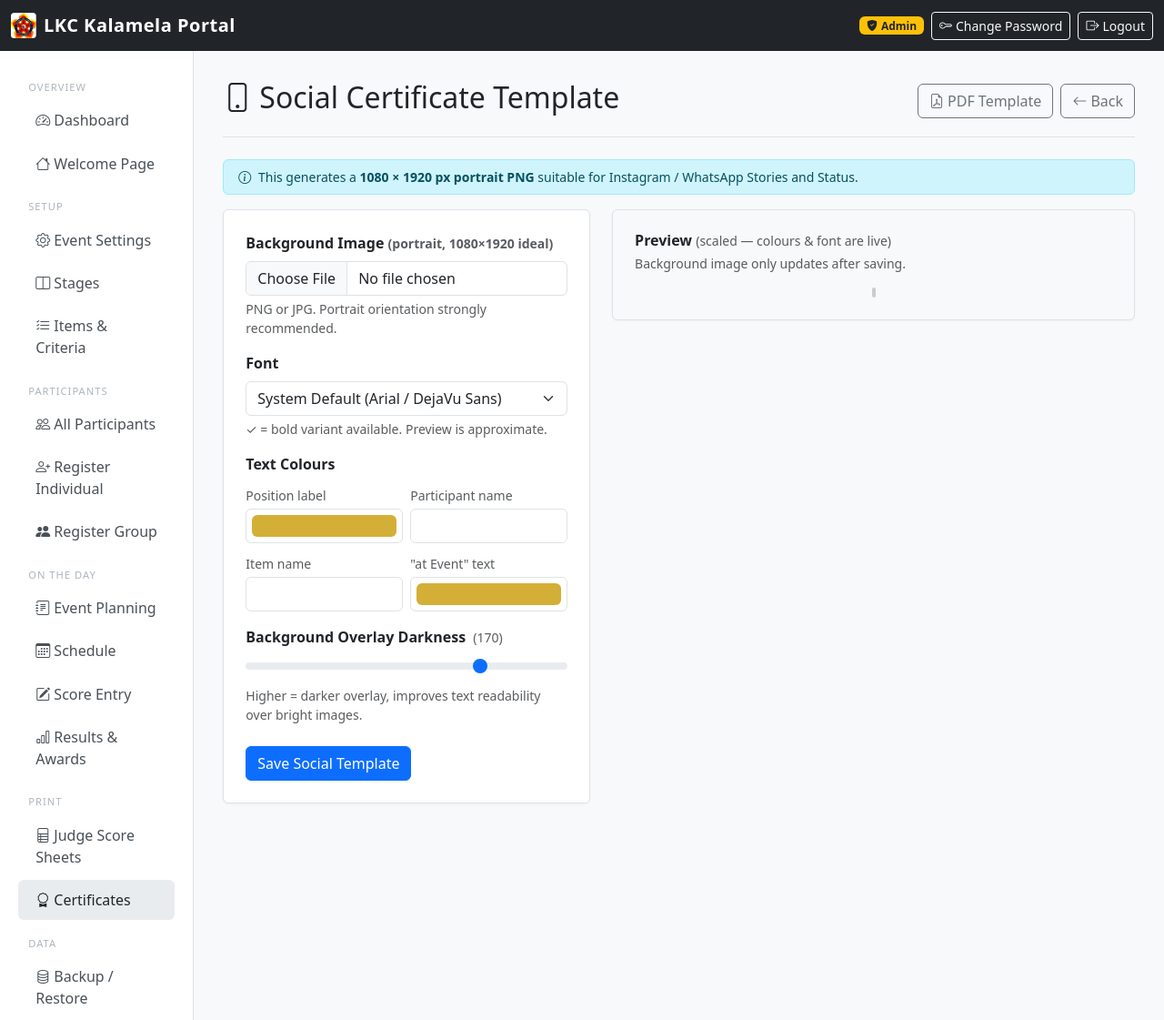
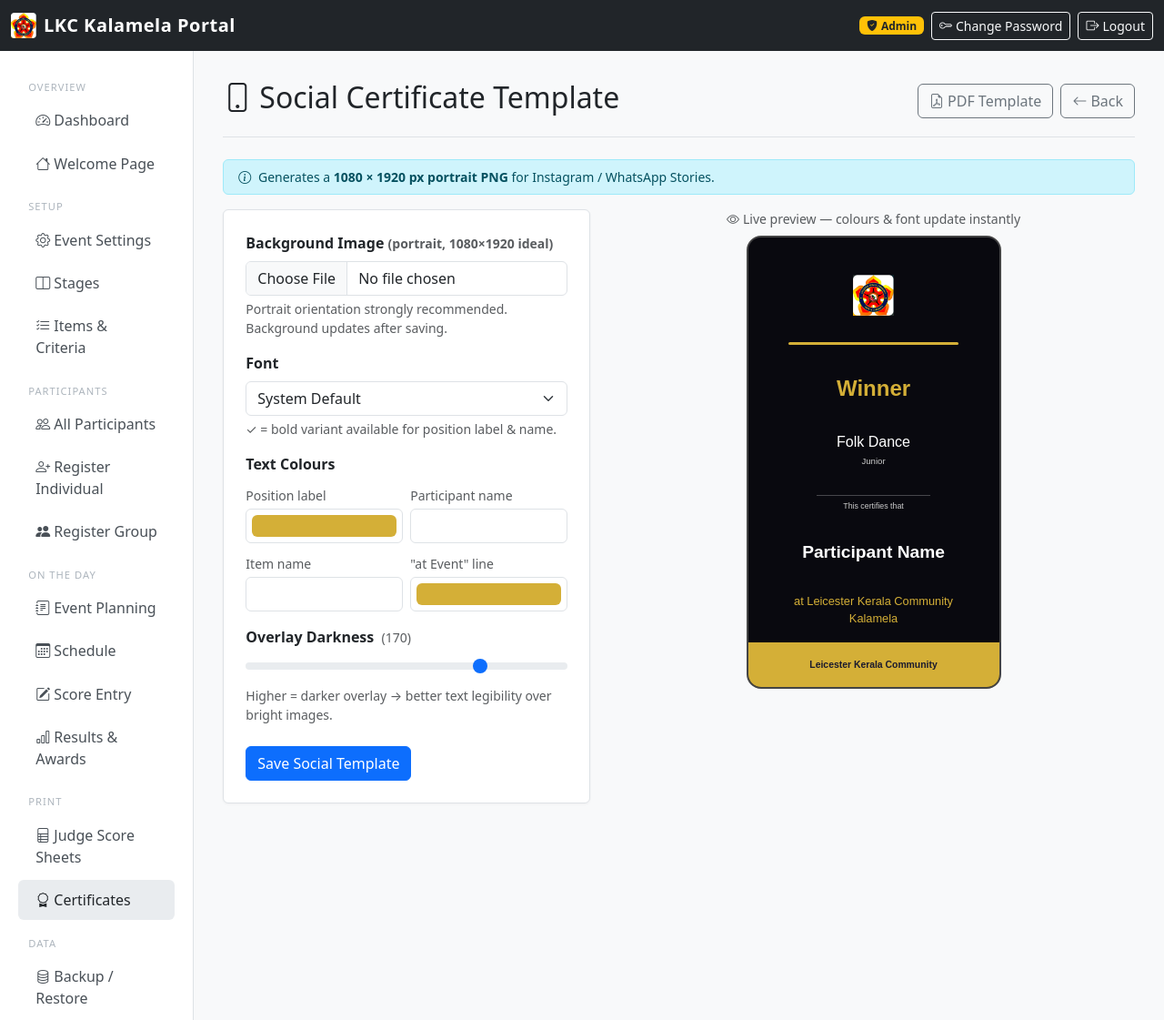
Before and after one commit to RamBSn/kalamela-azure, a Flask app: page /certificates/social-template in a window 1280 px wide. Shown: the whole page at 91% size. Run offline with Flask 3, Linux system fonts and the light colour scheme; the visitor is signed in with stand-in values (Sample User, id 1).

Commit message:
Fix social cert preview and fill-screen layout
Preview fixes:
- Replace padding-top aspect-ratio hack with CSS aspect-ratio:9/16
  so children have a real computed height and percentage sizes work
- Overlay uses position:absolute top/left/width/height (not inset:0)
  for broader browser compatibility
- justify-content:space-evenly distributes items across the full height
- Footer pinned absolutely at bottom; padding-bottom reserves its space

PNG generator:
- Pre-measure all 9 content blocks (logo, divider, position, item name,
  category, thin divider, "this certifies", name, "at event")
- Calculate uniform gap = (usable height) / 10 so content fills
  the full 1920px canvas with equal spacing between every element
- Minimum gap of 20px prevents overlap on very long names/event titles

Co-Authored-By: Claude Sonnet 4.6 <noreply@anthropic.com>

```diff
--- a/app/templates/certificates/social_template.html
+++ b/app/templates/certificates/social_template.html
@@ -15,49 +15,47 @@
 
 <div class="alert alert-info small py-2">
   <i class="bi bi-info-circle me-1"></i>
-  This generates a <strong>1080 × 1920 px portrait PNG</strong> suitable for Instagram / WhatsApp Stories and Status.
+  Generates a <strong>1080 × 1920 px portrait PNG</strong> for Instagram / WhatsApp Stories.
 </div>
 
 <div class="row g-4">
-  {# ── Settings panel ─────────────────────────────────────────────────── #}
-  <div class="col-md-5">
+  {# ── Settings panel ──────────────────────────────────────────────────── #}
+  <div class="col-lg-5">
     <div class="card p-4">
-      <form method="post" enctype="multipart/form-data" id="socialForm">
+      <form method="post" enctype="multipart/form-data">
 
         <div class="mb-3">
           <label class="form-label fw-semibold">Background Image <span class="text-muted small">(portrait, 1080×1920 ideal)</span></label>
           {% if cfg and cfg.social_cert_bg_image %}
           <div class="mb-2 d-flex align-items-center gap-3">
             <img src="{{ url_for('static', filename='uploads/' + cfg.social_cert_bg_image) }}"
-                 alt="" style="max-height:80px;max-width:100px;object-fit:cover;border-radius:4px">
-            <label class="form-check-label text-danger small">
-              <input type="checkbox" name="remove_social_bg" value="1" class="form-check-input me-1">
-              Remove image
+                 alt="" style="max-height:72px;max-width:90px;object-fit:cover;border-radius:4px">
+            <label class="text-danger small">
+              <input type="checkbox" name="remove_social_bg" value="1" class="form-check-input me-1">Remove image
             </label>
           </div>
           {% elif cfg and cfg.cert_bg_image %}
-          <div class="alert alert-secondary py-2 small mb-2">
-            No portrait background set — currently using PDF cert background as fallback.
+          <div class="text-muted small mb-2">
+            <i class="bi bi-info-circle me-1"></i>No portrait background — using PDF cert background as fallback.
           </div>
           {% endif %}
           <input type="file" name="social_bg_image" class="form-control" accept=".png,.jpg,.jpeg">
-          <div class="form-text">PNG or JPG. Portrait orientation strongly recommended.</div>
+          <div class="form-text">Portrait orientation strongly recommended. Background updates after saving.</div>
         </div>
 
         <div class="mb-3">
           <label class="form-label fw-semibold">Font</label>
           <select name="social_cert_font" class="form-select" id="socialFont" onchange="updatePreview()">
-            <option value="">System Default (Arial / DejaVu Sans)</option>
+            <option value="">System Default</option>
             {% set cur_font = cfg.social_cert_font if cfg and cfg.social_cert_font else '' %}
             {% for f in font_choices %}
-            <option value="{{ f.value }}"
-                    data-css="{{ f.css }}"
+            <option value="{{ f.value }}" data-css="{{ f.css }}"
                     {{ 'selected' if f.value == cur_font }}>
               {{ f.label }}{% if f.bold %} ✓{% endif %}
             </option>
             {% endfor %}
           </select>
-          <div class="form-text">✓ = bold variant available. Preview is approximate.</div>
+          <div class="form-text">✓ = bold variant available for position label & name.</div>
         </div>
 
         <div class="mb-3">
@@ -85,7 +83,7 @@
                      oninput="updatePreview()">
             </div>
             <div class="col-6">
-              <label class="form-text d-block mb-1">"at Event" text</label>
+              <label class="form-text d-block mb-1">"at Event" line</label>
               <input type="color" name="social_cert_evt_colour" id="colEvt"
                      class="form-control form-control-color w-100"
                      value="{{ cfg.social_cert_evt_colour if cfg and cfg.social_cert_evt_colour else '#d4af37' }}"
@@ -96,14 +94,13 @@
 
         <div class="mb-4">
           <label class="form-label fw-semibold">
-            Background Overlay Darkness
-            <span id="overlayVal" class="text-muted small fw-normal ms-1"></span>
+            Overlay Darkness &nbsp;<span id="overlayVal" class="text-muted small fw-normal"></span>
           </label>
           <input type="range" name="social_cert_overlay" id="overlaySlider"
                  class="form-range" min="0" max="230" step="10"
                  value="{{ cfg.social_cert_overlay if cfg and cfg.social_cert_overlay is not none else 170 }}"
                  oninput="updatePreview()">
-          <div class="form-text">Higher = darker overlay, improves text readability over bright images.</div>
+          <div class="form-text">Higher = darker overlay → better text legibility over bright images.</div>
         </div>
 
         <button type="submit" class="btn btn-primary">Save Social Template</button>
@@ -111,83 +108,77 @@
     </div>
   </div>
 
-  {# ── Live Preview ────────────────────────────────────────────────────── #}
-  <div class="col-md-7">
-    <div class="card p-4 bg-light">
-      <h6 class="fw-semibold mb-1">Preview <span class="text-muted small fw-normal">(scaled — colours & font are live)</span></h6>
-      <p class="text-muted small mb-3">Background image only updates after saving.</p>
+  {# ── Live Preview ─────────────────────────────────────────────────────── #}
+  <div class="col-lg-7 d-flex flex-column align-items-center">
+    <div class="text-muted small mb-2">
+      <i class="bi bi-eye me-1"></i>Live preview — colours &amp; font update instantly
+    </div>
 
-      {# Phone/story shaped container — 9:16 aspect ratio #}
-      <div style="max-width:280px;margin:0 auto;">
+    {# Portrait card — use aspect-ratio so height is real and % children work #}
     <div id="socialPreview" style="
-            position:relative;
-            width:100%;
-            padding-top:177.78%;  /* 9:16 */
+        width:min(280px,90vw);
+        aspect-ratio:9/16;
         border-radius:16px;
         overflow:hidden;
-            border:2px solid #ccc;
+        border:2px solid #444;
+        position:relative;
         {% if cfg and cfg.social_cert_bg_image %}
-              background-image:url('{{ url_for('static', filename='uploads/' + cfg.social_cert_bg_image) }}');
-              background-size:cover;background-position:center;
+          background:url('{{ url_for('static', filename='uploads/' + cfg.social_cert_bg_image) }}') center/cover;
         {% elif cfg and cfg.cert_bg_image %}
-              background-image:url('{{ url_for('static', filename='uploads/' + cfg.cert_bg_image) }}');
-              background-size:cover;background-position:center;
+          background:url('{{ url_for('static', filename='uploads/' + cfg.cert_bg_image) }}') center/cover;
         {% else %}
-              background-color:#1a1a2e;
+          background:#1a1a2e;
         {% endif %}">
-          {# Overlay #}
+
+      {# Dark overlay — spans full card #}
       <div id="previewOverlay" style="
-              position:absolute;inset:0;
-              background:rgba(0,0,0,0.67);
-              border-radius:16px;
-              display:flex;flex-direction:column;
-              align-items:center;justify-content:flex-start;
-              padding:5% 4%;
+          position:absolute;top:0;left:0;width:100%;height:100%;
+          display:flex;flex-direction:column;align-items:center;
+          justify-content:space-evenly;
           text-align:center;
-              gap:0;">
+          padding:4% 5% 13% 5%;
+          box-sizing:border-box;">
 
-            {# Logo #}
+        {# 1 · Logo #}
         <img src="{{ url_for('static', filename='lkc-logo.jpeg') }}"
-                 alt="LKC" style="height:11%;width:auto;object-fit:contain;margin-bottom:3%">
+             alt="LKC" style="max-height:10%;width:auto;object-fit:contain;">
 
-            {# Gold divider #}
-            <div id="prevDivider1" style="width:75%;height:3px;margin-bottom:4%;"></div>
+        {# 2 · Gold top divider #}
+        <div id="prevDivider" style="width:75%;height:3px;border-radius:2px;"></div>
 
-            {# Position #}
-            <div id="prevPos" style="font-size:clamp(1.1rem,4.5vw,1.4rem);font-weight:700;margin-bottom:3%;">
-              Winner
+        {# 3 · Position label #}
+        <div id="prevPos" style="font-size:clamp(1rem,4cqw,1.5rem);font-weight:700;">Winner</div>
+
+        {# 4 · Item + category block #}
+        <div>
+          <div id="prevItem" style="font-size:clamp(0.65rem,2.8cqw,1rem);font-weight:500;">Folk Dance</div>
+          <div style="font-size:0.6em;color:#ccc;margin-top:2px;">Junior</div>
         </div>
 
-            {# Item name #}
-            <div id="prevItem" style="font-size:clamp(0.8rem,3vw,1rem);font-weight:500;margin-bottom:1%;">
-              Folk Dance
+        {# 5 · Middle divider + "This certifies that" #}
+        <div style="width:100%;">
+          <div style="width:50%;height:1px;background:rgba(255,255,255,0.25);margin:0 auto 5px;"></div>
+          <div style="font-size:0.55em;color:#ccc;">This certifies that</div>
         </div>
-            <div style="font-size:0.7rem;color:#d0d0d0;margin-bottom:4%;">Junior</div>
 
-            {# Thin divider #}
-            <div style="width:55%;height:1px;background:rgba(255,255,255,0.3);margin-bottom:3%;"></div>
-
-            <div style="font-size:0.65rem;color:#d0d0d0;margin-bottom:2%;">This certifies that</div>
-
-            {# Name #}
-            <div id="prevName" style="font-size:clamp(1rem,4vw,1.3rem);font-weight:700;margin-bottom:4%;">
+        {# 6 · Name #}
+        <div id="prevName" style="font-size:clamp(0.85rem,3.5cqw,1.2rem);font-weight:700;">
           Participant Name
         </div>
 
-            {# At event #}
-            <div id="prevEvt" style="font-size:0.75rem;font-weight:500;">
+        {# 7 · At event #}
+        <div id="prevEvt" style="font-size:clamp(0.55rem,2.2cqw,0.8rem);font-weight:500;padding:0 4%;">
           at {{ cfg.event_name if cfg else 'Leicester Kerala Community Kalamela' }}
         </div>
+      </div>
 
-            {# Bottom bar placeholder #}
+      {# Footer bar — pinned to bottom #}
       <div id="prevFooter" style="
           position:absolute;bottom:0;left:0;right:0;
-                padding:2% 4%;font-size:0.6rem;font-weight:600;color:#1a1a2e;
-                text-align:center;">
+          height:10%;min-height:24px;
+          display:flex;align-items:center;justify-content:center;
+          font-size:clamp(0.45rem,1.8cqw,0.65rem);font-weight:700;color:#1a1a2e;">
         Leicester Kerala Community
-            </div>
-          </div>
-        </div>
       </div>
     </div>
   </div>
@@ -203,23 +194,24 @@ function updatePreview() {
   const evt     = document.getElementById('colEvt').value;
   const overlay = parseInt(document.getElementById('overlaySlider').value);
   const alpha   = (overlay / 255).toFixed(2);
+
   const fontSel = document.getElementById('socialFont');
-  const css     = fontSel.options[fontSel.selectedIndex]?.dataset.css || 'sans-serif';
+  const opt     = fontSel.options[fontSel.selectedIndex];
+  const css     = (opt && opt.dataset.css) ? opt.dataset.css : 'sans-serif';
 
   document.getElementById('overlayVal').textContent = `(${overlay})`;
+  document.getElementById('previewOverlay').style.background  = `rgba(0,0,0,${alpha})`;
+  document.getElementById('previewOverlay').style.fontFamily  = css;
+  document.getElementById('prevFooter').style.fontFamily      = css;
 
-  document.getElementById('previewOverlay').style.background = `rgba(0,0,0,${alpha})`;
-  document.getElementById('previewOverlay').style.fontFamily  = css;
-
-  document.getElementById('prevPos').style.color  = pos;
-  document.getElementById('prevItem').style.color = item;
-  document.getElementById('prevName').style.color = name;
-  document.getElementById('prevEvt').style.color  = evt;
-
-  // Reuse position colour for divider and footer bar
-  document.getElementById('prevDivider1').style.background = pos;
+  document.getElementById('prevPos').style.color     = pos;
+  document.getElementById('prevItem').style.color    = item;
+  document.getElementById('prevName').style.color    = name;
+  document.getElementById('prevEvt').style.color     = evt;
+  document.getElementById('prevDivider').style.background  = pos;
   document.getElementById('prevFooter').style.background   = pos;
 }
+
 updatePreview();
 </script>
 {% endblock %}
```
Also changed, not shown: app/pdf/social_certificate.py (+141 -102 lines). Lines whose indentation alone changed are shown as unchanged.
